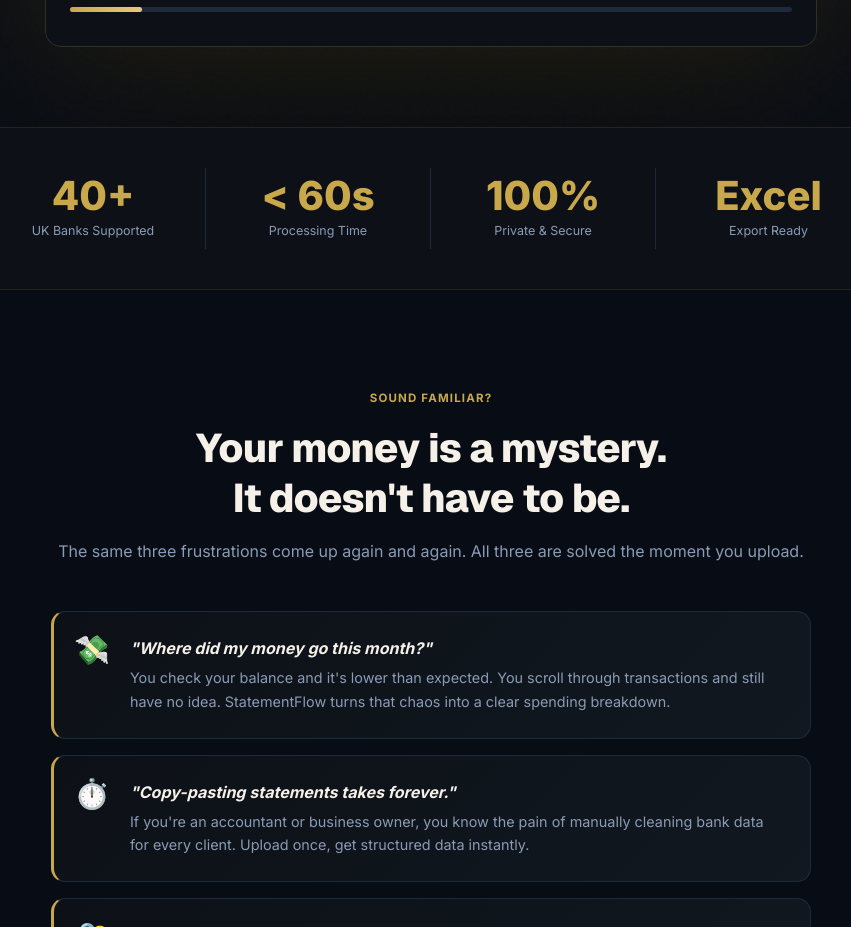
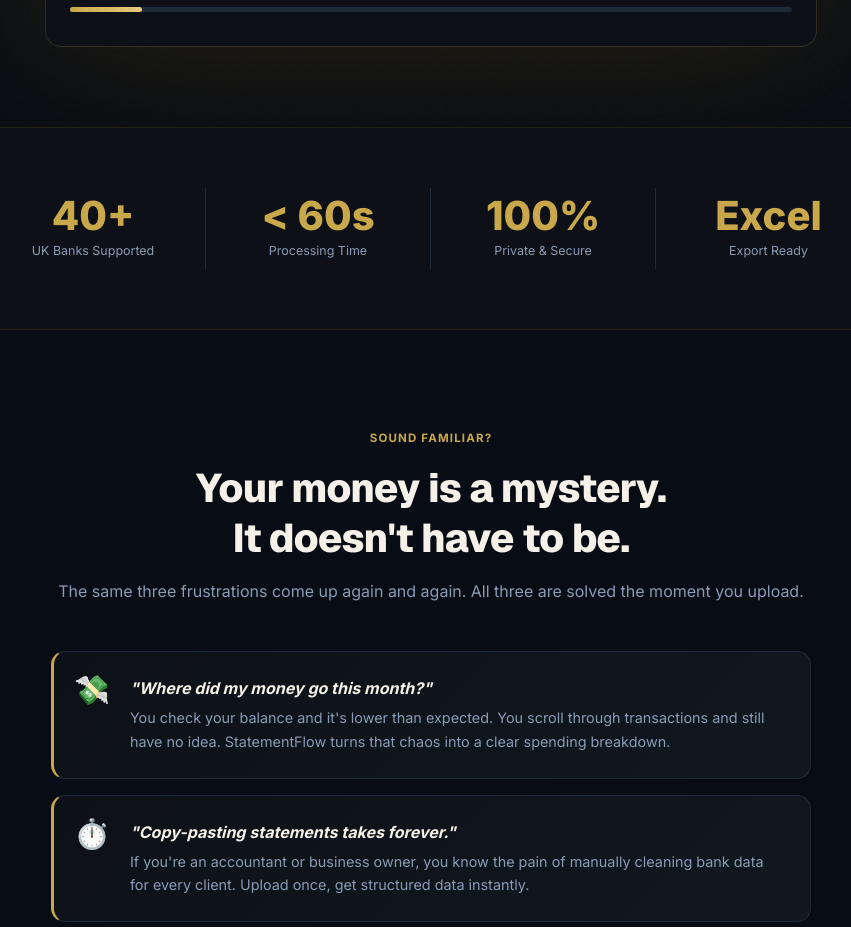
Before and after one commit to kasimk94/StatementFlow, a Next.js app: page / in a window 1280 px wide. Shown: the part 1000-1927 px from the top of the page, without its empty margins (209-1060 px from the left). Built offline with nearby package versions, Linux system fonts and the light colour scheme; no server answers.

Commit message:
move stats bar below hero section

```diff
--- a/app/page.js
+++ b/app/page.js
@@ -477,7 +477,7 @@
       {/* ══════════════════════════════════════════════════════════════
           2. STATS BAR
       ══════════════════════════════════════════════════════════════ */}
-      <section style={{ background: "#0D1117", borderTop: "1px solid rgba(201,168,76,0.12)", borderBottom: "1px solid rgba(201,168,76,0.12)", padding: "40px 24px", position: "relative", zIndex: 1, scrollMarginTop: "80px" }}>
+      <section style={{ background: "#0D1117", borderTop: "1px solid rgba(201,168,76,0.12)", borderBottom: "1px solid rgba(201,168,76,0.12)", paddingTop: 60, paddingBottom: 60, paddingLeft: 24, paddingRight: 24, marginTop: 0 }}>
         <div style={{ maxWidth: 900, margin: "0 auto", display: "grid", gridTemplateColumns: "repeat(4,1fr)", gap: 0 }}>
           {[
             ["40+",       "UK Banks Supported"],
```
